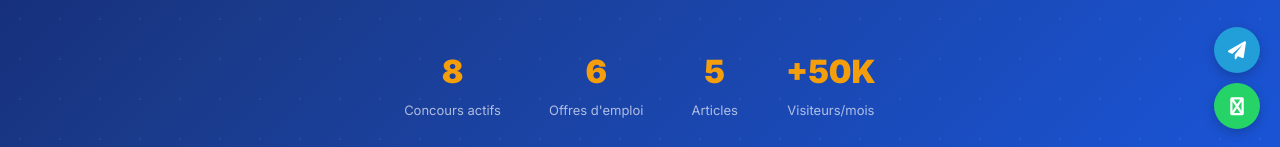
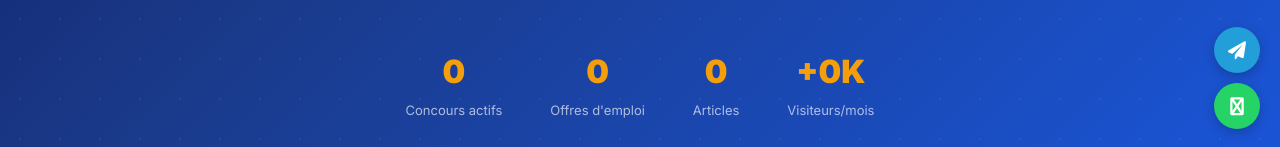
Before and after one commit to imadmazzi/AtlasConcours, a React (Vite) app in the folder frontend/: page / in a window 1280 px wide. Shown: the part 641-788 px from the top of the page. Built offline with nearby package versions, Linux system fonts and the light colour scheme; no server answers.

Commit message:
Fix: Hero stats counter now strictly parses dynamic api response without hardcoded fallbacks

```diff
--- a/frontend/src/components/Hero.jsx
+++ b/frontend/src/components/Hero.jsx
@@ -6,7 +6,7 @@ import { T } from './T';
 export default function Hero() {
   const [search, setSearch] = useState('');
   const [category, setCategory] = useState('');
-  const [stats, setStats] = useState({ concours: 0, emplois: 0, articles: 0, views: '+50K' });
+  const [stats, setStats] = useState(null);
   const navigate = useNavigate();
 
   useEffect(() => {
@@ -65,19 +65,19 @@ export default function Hero() {
 
       <div className="hero-stats">
         <div className="stat-item">
-          <span className="stat-num">{stats.concours || 8}</span>
+          <span className="stat-num">{stats?.totaux?.concours ?? 0}</span>
           <span className="stat-label">Concours actifs</span>
         </div>
         <div className="stat-item">
-          <span className="stat-num">{stats.emplois || 6}</span>
+          <span className="stat-num">{stats?.totaux?.emplois ?? 0}</span>
           <span className="stat-label">Offres d'emploi</span>
         </div>
         <div className="stat-item">
-          <span className="stat-num">{stats.articles || 5}</span>
+          <span className="stat-num">{stats?.totaux?.articles ?? 0}</span>
           <span className="stat-label">Articles</span>
         </div>
         <div className="stat-item">
-          <span className="stat-num">+50K</span>
+          <span className="stat-num">{stats?.totaux?.vues ? `+${Math.floor(stats.totaux.vues/1000)}K` : '+0K'}</span>
           <span className="stat-label">Visiteurs/mois</span>
         </div>
       </div>
```
